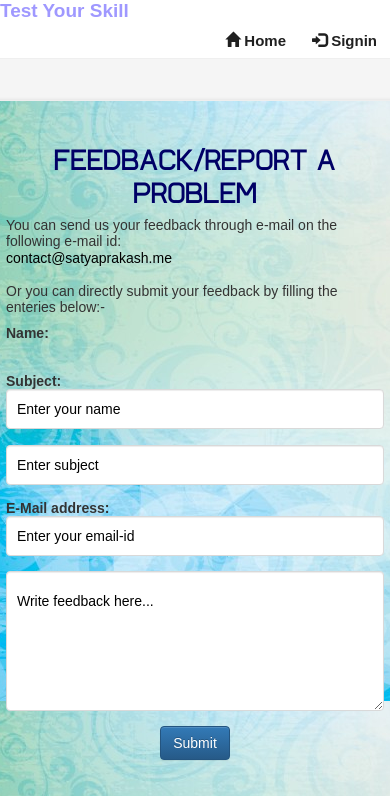
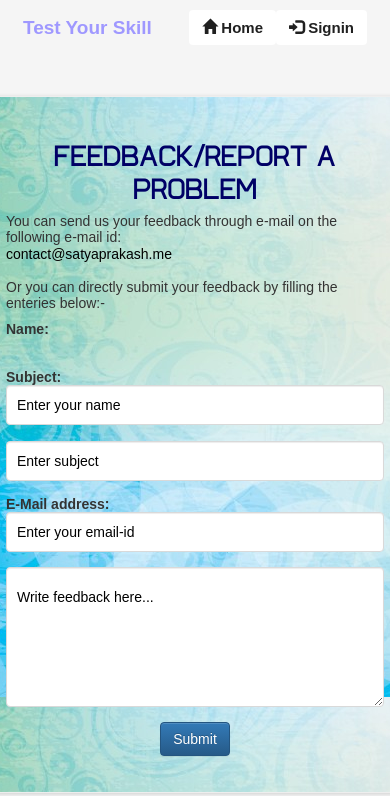
Before and after one commit to PrakashZip/OES, a PHP site: page /feedback.php in a window 390 px wide; the page is wider, and only the part inside the window is pictured. Shown: the top 796 px of that part. Run offline with PHP 8.4, Linux system fonts and the light colour scheme.

Commit message:
feedback update

```diff
--- a/css/main.css
+++ b/css/main.css
@@ -46,7 +46,7 @@ body {
 }
 
 .header .header-inside {
-    padding: 10px 23px ;
+    padding: 10px 23px;
     display: flex;
     justify-content: space-between;
     align-items: center;
@@ -60,11 +60,12 @@ body {
     font-weight: 600;
 }
 
-.logo img{
+.logo img {
     width: 50px;
 }
 
-.title1,i{
+.title1,
+i {
     font: 16px "Century Gothic", "Times Roman", sans-serif;
     background-color: transparent;
     font-weight: 500;
@@ -103,7 +104,7 @@ body {
 
 .footer {
     font-size: 15px;
-    padding: 50px 250px ;
+    padding: 50px 250px;
     text-align: center;
     border-top: 1px solid;
     background-color: #2d2d2d;
@@ -160,12 +161,32 @@ hr {
 }
 
 
-.form-control{
+.form-control {
     padding: 19px 10px;
     color: #000000;
     border-color: #d9d9d9;
 }
 
-.form-control::placeholder{
+.form-control::placeholder {
     color: #000000;
 }
+
+
+
+.feedback-header {
+    padding: 10px 23px;
+    display: flex;
+    justify-content: space-between;
+    align-items: center;
+
+}
+
+
+.feedback-header div .logo {
+
+    font-family: inherit;
+    font-size: 19px;
+    color: #9F98FF;
+    /* margin: 15px; */
+    font-weight: 600;
+}
--- a/feedback.php
+++ b/feedback.php
@@ -25,13 +25,17 @@
 <body>
 
   <!--header start-->
-  <div class="row header">
-    <div class="col-lg-6">
+  <div class="feedback-header">
+
+    <div class="">
       <span class="logo">Test Your Skill</span>
     </div>
-    <div class="col-md-2">
+
+    <div class="">
+
     </div>
-    <div class="col-md-4">
+
+    <div class="">
       <?php
       include_once 'dbConnection.php';
       session_start();
@@ -42,8 +46,11 @@
       }
       ?>
 
-      <a href="index.php" class="pull-right btn sub1 title3"><span class="glyphicon glyphicon-home"
-          aria-hidden="true"></span>&nbsp;Home</a>&nbsp;
+      <a href="index.php" class="pull-right btn sub1 title3">
+        <span class="glyphicon glyphicon-home"
+          aria-hidden="true"></span>&nbsp;Home
+      </a>&nbsp;
+
     </div>
   </div>
 
```
Also changed, not shown: index.php (+11 -0 lines), image/hamad3.jpg (added).
